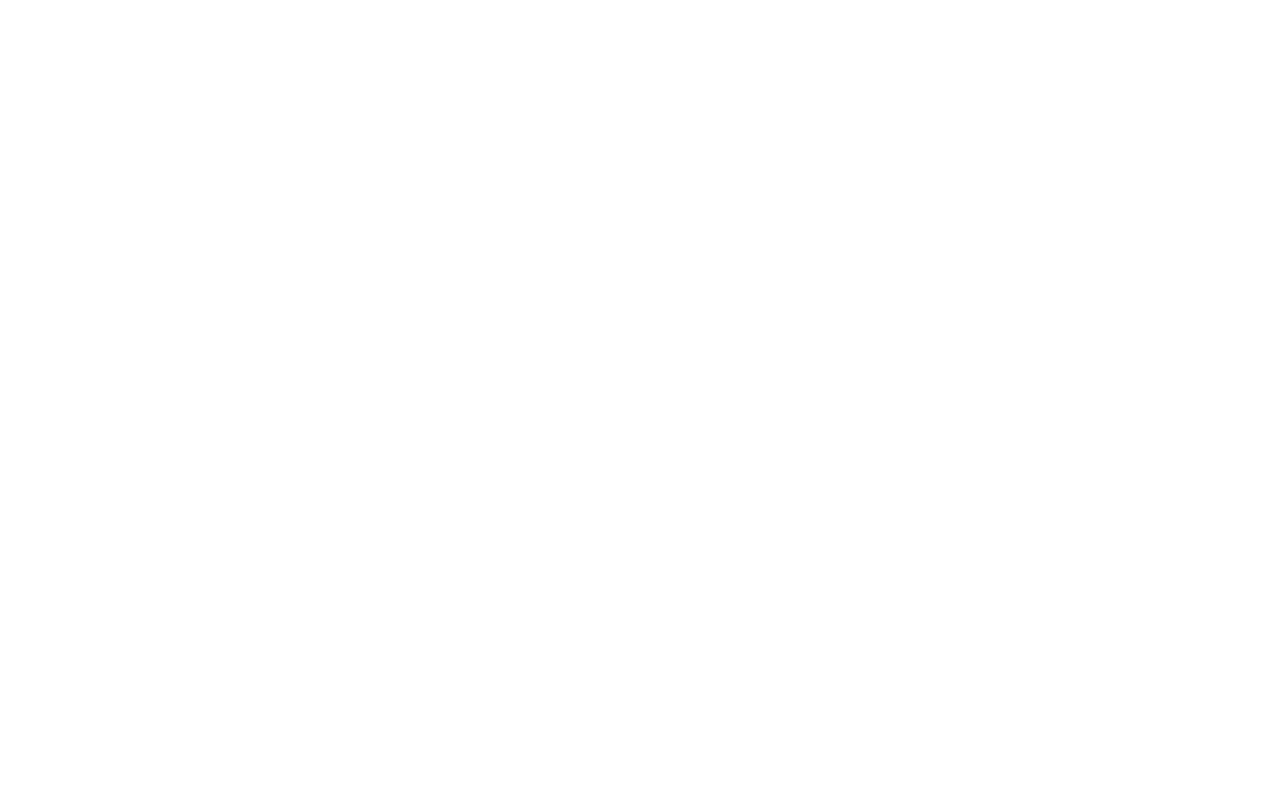
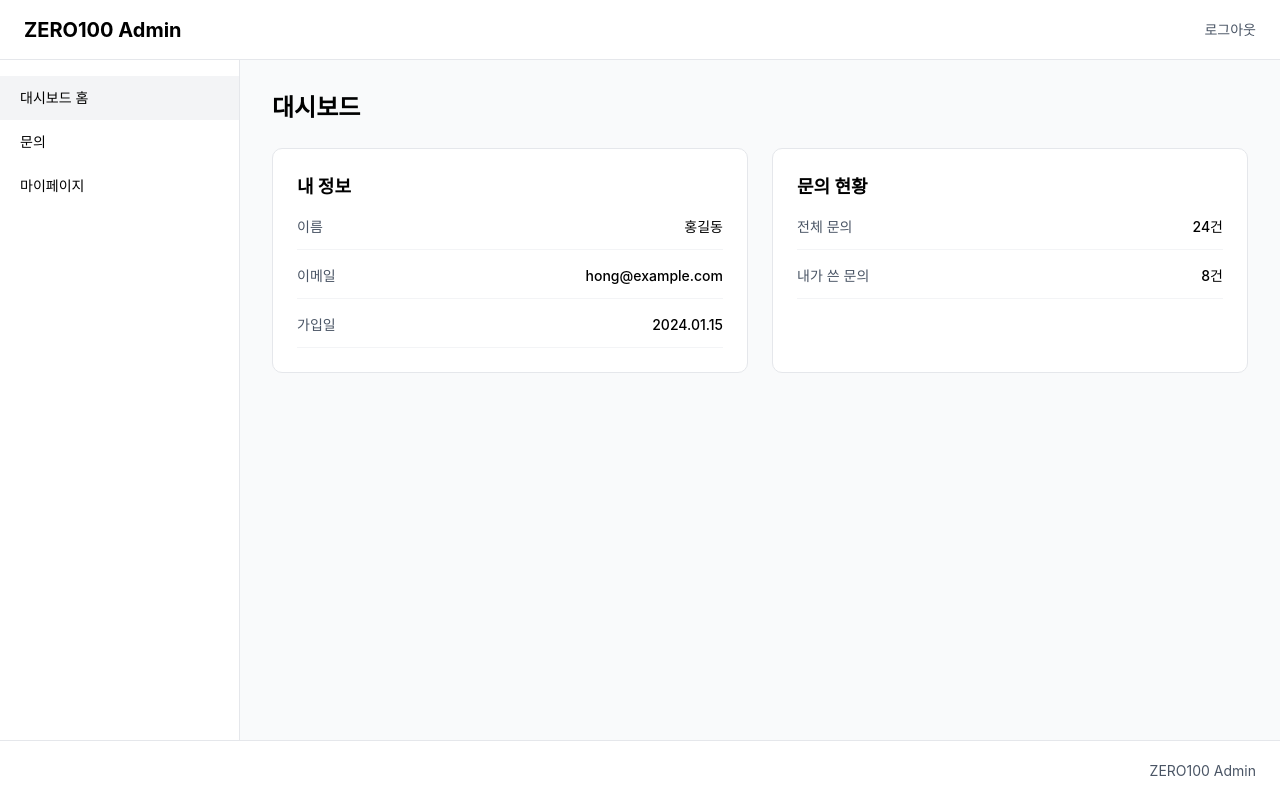
Before and after one commit to Leets-Official/8th-FE-Zero100, a React (Vite) app in the folder dashboard/: page / in a window 1280 px wide. Before the commit this address had no page. Built offline with nearby package versions, Linux system fonts and the light colour scheme.

Commit message:
feat: 대시보드 홈 페이지 UI 구현 및 라우팅 연결

```diff
--- a/dashboard/src/App.jsx
+++ b/dashboard/src/App.jsx
@@ -1,12 +1,17 @@
 import { Routes, Route } from 'react-router-dom';
 import LoginPage from './pages/LoginPage';
 import SignupPage from './pages/SignupPage';
+import DashboardLayout from './components/DashboardLayout';
+import DashboardHomePage from './pages/DashboardHomePage';
 
 function App() {
   return (
     <Routes>
       <Route path="/login" element={<LoginPage />} />
       <Route path="/signup" element={<SignupPage />} />
+      <Route element={<DashboardLayout />}>
+        <Route path="/" element={<DashboardHomePage />} />
+      </Route>
     </Routes>
   );
 }
--- /dev/null
+++ b/dashboard/src/pages/DashboardHomePage.jsx
@@ -0,0 +1,26 @@
+import InfoCard from '../components/InfoCard';
+
+const MY_INFO = [
+  { label: '이름', value: '홍길동' },
+  { label: '이메일', value: 'hong@example.com' },
+  { label: '가입일', value: '2024.01.15' },
+];
+
+const INQUIRY_STATS = [
+  { label: '전체 문의', value: '24건' },
+  { label: '내가 쓴 문의', value: '8건' },
+];
+
+const DashboardHomePage = () => {
+  return (
+    <div className="flex flex-col gap-6">
+      <h2 className="text-2xl font-bold text-black">대시보드</h2>
+      <div className="grid grid-cols-1 gap-6 md:grid-cols-2">
+        <InfoCard title="내 정보" items={MY_INFO} />
+        <InfoCard title="문의 현황" items={INQUIRY_STATS} />
+      </div>
+    </div>
+  );
+};
+
+export default DashboardHomePage;
```
